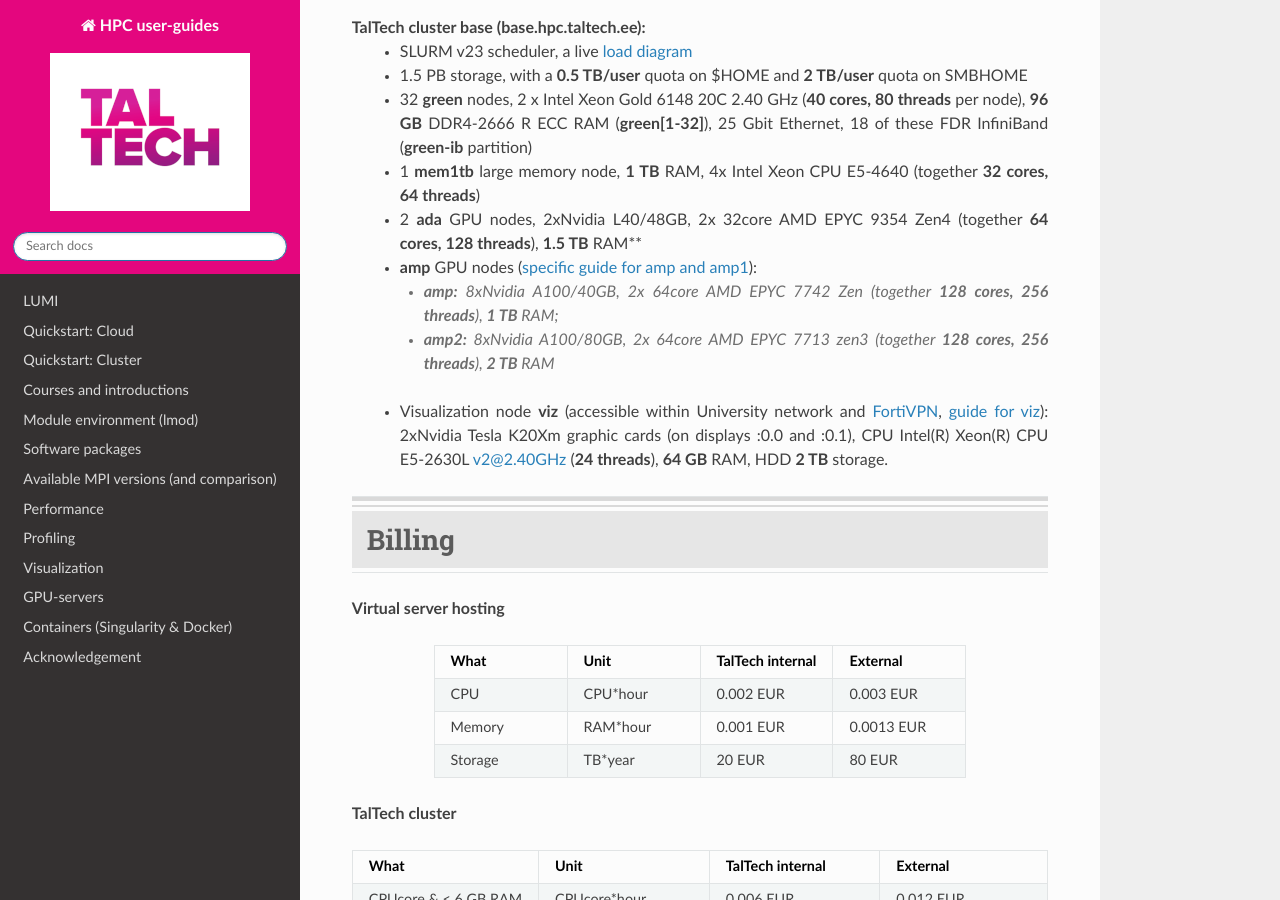
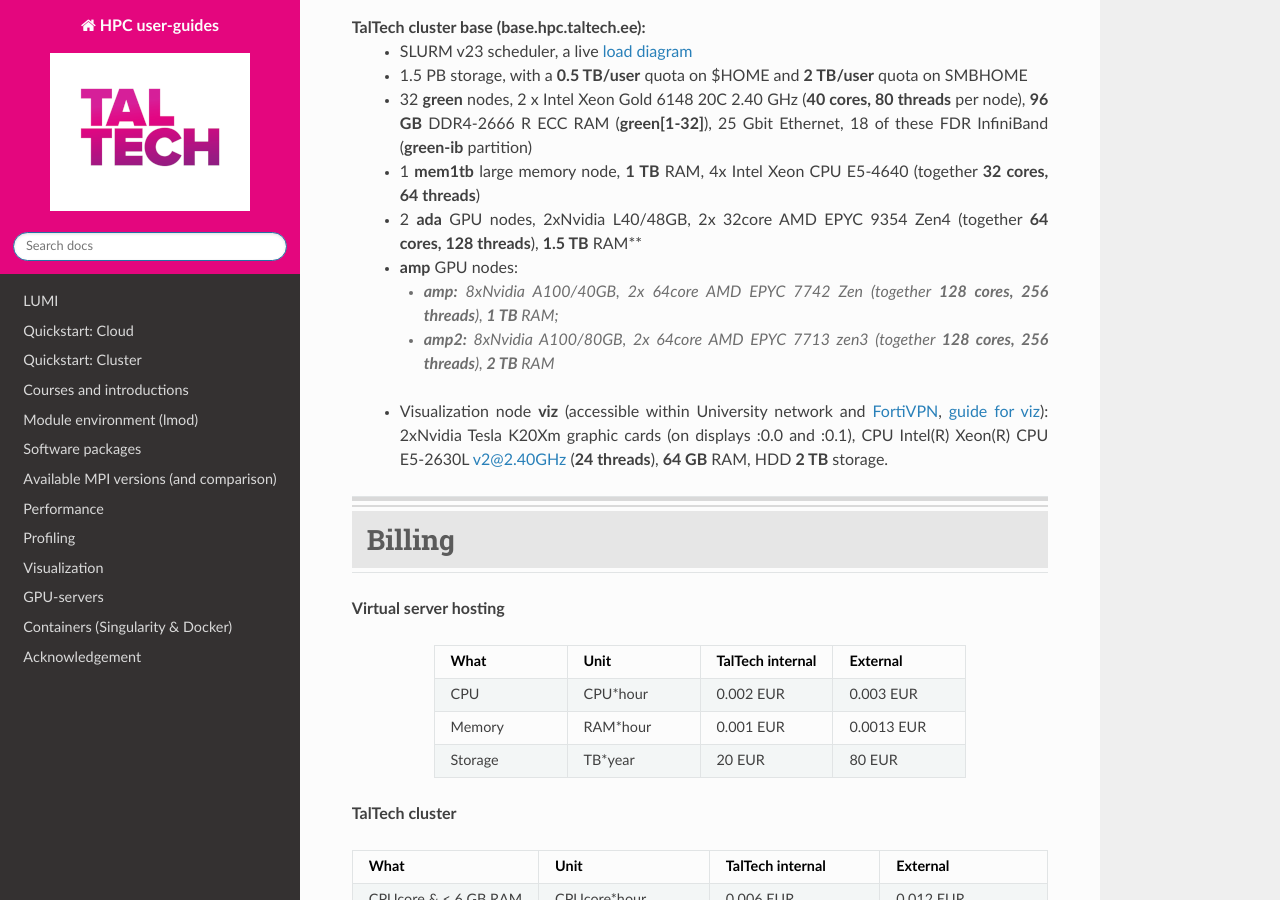
Before and after one commit to TalTech-HPC-Centre/user-guides-source, a Sphinx documentation site: the page built from docs/index.rst, in a window 1280 px wide and 900 px high, scrolled down 1768 px. Built offline with Sphinx 7.4.7 and the Read the Docs theme 3.1.0, drawn with Linux system fonts in a browser that asks for light colours.

Commit message:
modified:   index.rst

```diff
--- a/docs/index.rst
+++ b/docs/index.rst
@@ -70,14 +70,13 @@
      -   32 **green** nodes, 2 x Intel Xeon Gold 6148 20C 2.40 GHz (**40 cores, 80 threads** per node), **96 GB** DDR4-2666 R ECC RAM (**green[1-32]**), 25 Gbit Ethernet, 18 of these FDR InfiniBand (**green-ib** partition)
      -   1 **mem1tb** large memory node, **1 TB** RAM, 4x Intel Xeon CPU E5-4640 (together **32 cores, 64 threads**)
      -   2 **ada** GPU nodes, 2xNvidia L40/48GB, 2x 32core AMD EPYC 9354 Zen4 (together **64 cores, 128 threads**), **1.5 TB** RAM**
-     -   **amp** GPU nodes (`specific guide for amp and amp1`_):
+     -   **amp** GPU nodes:
      	-    **amp:** 8xNvidia A100/40GB, 2x 64core AMD EPYC 7742 Zen (together **128 cores, 256 threads**), **1 TB** RAM;
         -    **amp2:** 8xNvidia A100/80GB, 2x 64core AMD EPYC 7713 zen3 (together **128 cores, 256 threads**), **2 TB** RAM
      -   Visualization node **viz** (accessible within University network and `FortiVPN`_, `guide for viz`_): 2xNvidia Tesla K20Xm graphic cards (on displays :0.0 and :0.1), CPU Intel(R) Xeon(R) CPU E5-2630L v2@2.40GHz (**24 threads**), **64 GB** RAM, HDD **2 TB** storage.
 
 
 .. _load diagram: https://base.hpc.taltech.ee/load/
-.. _specific guide for amp and amp1: gpu.html
 .. _FortiVPN: https://taltech.atlassian.net/wiki/spaces/ITI/pages/38994267/Kaug+hendus+FortiClient+VPN+Remote+connection+with+FortiClient+VPN
 .. _guide for viz: visualization.html
 
```
